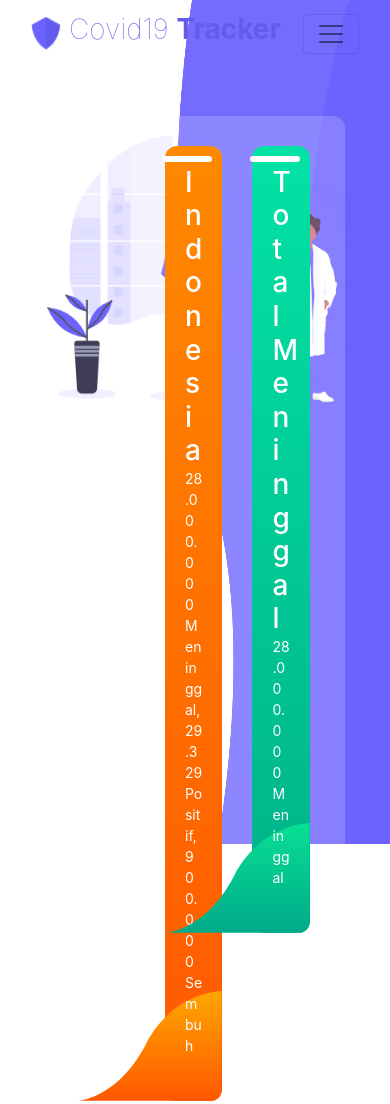
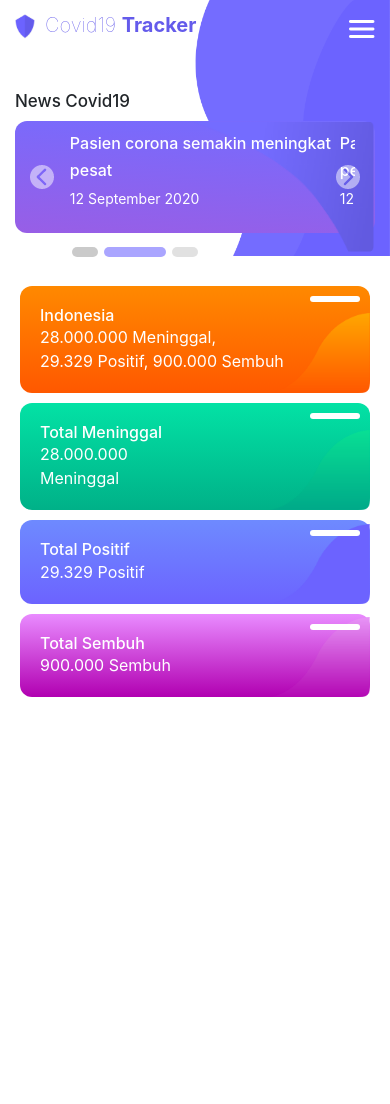
Before and after one commit to mhdryan09/slicing-web, a plain HTML site: page covid19/code/index.html in a window 390 px wide. Shown: the top 1104 px of the page. After the commit the page ends 844 px from the top, so only its background shows below. Drawn offline with nearby package versions, Linux system fonts and the light colour scheme.

Commit message:
menambahkan responsive web

```diff
--- a/covid19/code/index.html
+++ b/covid19/code/index.html
@@ -25,13 +25,15 @@
     <!-- Awal Navbar -->
     <nav class="navbar navbar-expand-lg navbar-light bg-transparent">
       <a class="navbar-brand" href="#">
-        <img src="assets/shield.png" width="30" height="35" class="d-inline-block align-top mr-2" alt="">
-        <h3>Covid19 <span>Tracker</span></h3>
+        <img src="assets/shield.png" width="30" height="40" class="d-inline-block align-top mr-2" alt="">
+        <h1>Covid19 <span>Tracker</span></h1>
       </a>
       <button class="navbar-toggler" type="button" data-toggle="collapse" data-target="#navbarNav"
         aria-controls="navbarNav" aria-expanded="false" aria-label="Toggle navigation">
         <span class="navbar-toggler-icon"></span>
       </button>
+      <!-- asset tombol toggle -->
+      <img src="assets/toggle.png" alt="">
       <div class="collapse navbar-collapse" id="navbarNav">
         <ul class="navbar-nav ml-auto">
           <li class="nav-item active">
@@ -56,12 +58,13 @@
 
     <!-- content -->
     <div class="row mt-5">
-      <div class="col-4">
+      <div class="col-12 col-lg-4">
         <img src="assets/people.png" class="img-people" alt="">
       </div>
-      <div class="col-8">
+      <div class="col-12 col-lg-8">
         <div class="row wrap-card">
-          <div class="col-6">
+
+          <div class="col-12 col-lg-6 mt-4 padding-cs">
             <div class="card bg-card-1">
               <div class="shape-hr"></div>
               <img src="assets/1.png" class="shape-card" alt="">
@@ -75,7 +78,7 @@
             </div>
           </div>
 
-          <div class="col-6">
+          <div class="col-12 col-lg-6 mt-4 padding-cs">
             <div class="card bg-card-2">
               <div class="shape-hr"></div>
               <img src="assets/2.png" class="shape-card" alt="">
@@ -89,7 +92,7 @@
             </div>
           </div>
 
-          <div class="col-6 mt-4">
+          <div class="col-12 col-lg-6 mt-4 padding-cs">
             <div class="card bg-card-3">
               <div class="shape-hr"></div>
               <img src="assets/3.png" class="shape-card" alt="">
@@ -100,7 +103,7 @@
             </div>
           </div>
 
-          <div class="col-6 mt-4">
+          <div class="col-12 col-lg-6 mt-4 padding-cs">
             <div class="card bg-card-4">
               <div class="shape-hr"></div>
               <img src="assets/4.png" class="shape-card" alt="">
--- a/covid19/code/style.css
+++ b/covid19/code/style.css
@@ -1,7 +1,6 @@
 body {
   position: relative;
   height: 100vh;
-  overflow: hidden;
 }
 
 /* navbar */
@@ -10,12 +9,12 @@ body {
   align-items: center;
 }
 
-.navbar-brand h3 {
+.navbar-brand h1 {
   font-weight: 100;
   color: #645beb;
 }
 
-.navbar-brand h3 span {
+.navbar-brand h1 span {
   font-weight: bold;
 }
 
@@ -42,7 +41,7 @@ body {
 
 .wrap-card {
   background-color: #ffffff2e;
-  padding: 30px 20px 30px 20px;
+  padding: 20px 20px 30px 20px;
   border-radius: 12px;
   margin-right: 30px;
 }
@@ -107,21 +106,19 @@ body {
 }
 
 .carousel {
-  margin-top: 10px;
   width: 100%;
   background: linear-gradient(184deg,
   rgba(116, 108, 255, 1) 0%,
   rgba(152, 94, 230, 1) 100%);
   position: relative;
   padding: 8px 20px;
-  padding-top: 12px;
   border-radius: 12px;
 }
 
 .carousel .shape-carousel {
   position: absolute;
   right: 0;
-  height: 125px;
+  height: 123px;
   width: 50%;
   top: 3px;
 }
@@ -158,3 +155,152 @@ body {
 {
   color: #fff;
 }
+
+/* Responsive Breakpoint */
+
+/* ketika layar maksimal 1200px */
+@media screen and (max-width: 1200px)
+{
+  .nav-link {
+    font-size: 16px;
+    margin-right: 10px;
+  }
+
+  .navbar-brand h1 {
+    font-size: 25px;
+  }
+
+  .navbar-brand img {
+    width: 20px;
+    height: 25px;
+    margin-right: 10px !important;
+    margin-top: -5px;
+  }
+
+  .text-news {
+    font-size: 17px;
+  }
+
+  .carousel-item h5 {
+    font-size: 14px;
+  }
+
+  .carousel-item p {
+    font-size: 12px;
+  }
+
+  .carousel .shape-carousel {
+    height: 100px;
+  }
+}
+
+/* ketika layar maksimal 992px */
+@media screen and (max-width: 992px) {
+  .bg {
+    width: 50%;
+    height: 256px;
+  }
+
+  .navbar {
+    padding-left: 0;
+    padding-right: 0;
+  }
+
+  .img-people {
+    display: none;
+  }
+
+  .navbar-toggler {
+    display: none;
+  }
+
+  .wrap-card {
+    background-color: transparent;
+    position: absolute;
+    top: 150px;
+    margin-right: 0;
+  }
+
+  /* custom padding */
+  .wrap-card .padding-cs {
+    padding-left: 0;
+    padding-right: 0;
+  }
+
+  .wrap-card .mt-4 {
+    margin-top: 10px !important;
+  }
+
+  .wrap-card .mt-4:first-child {
+    margin-top: -5px !important;
+  }
+
+  .wrap-carousel {
+    width: 100% !important;
+    margin-right: 0;
+    margin-left: 0;
+    margin-top: 15px;
+  }
+
+  .carousel .shape-carousel
+  {
+    height: 110px;
+    right: 1px;
+    top: 1px;
+    position: absolute;
+  }
+
+  .carousel-indicators {
+    right: 120px;
+  }
+
+  .card h3, .card p {
+    font-size: 16px;
+  }
+
+  .content h5 {
+    font-size: 16px;
+  }
+
+  .content p {
+    font-size: 14px;
+  }
+
+}
+
+@media screen and (max-width: 429px )
+{
+  .navbar-brand h1 {
+    font-size: 20px;
+  }
+
+  .carousel .carousel-inner {
+    padding-left: 50px;
+  }
+}
+
+/* ketika layar maksimal 396px: mobile */
+@media screen and (max-width: 396px)
+{
+  .wrap-card .mt-4:first-child
+  {
+    margin-top: 10px !important;
+  }
+
+  .card {
+    padding: 20px;
+  }
+
+  .card .shape-card {
+    height: 80px;
+    width: 100px;
+  }
+
+  .carousel .shape-carousel {
+    height: 130px;
+  }
+
+  .carousel .carousel-inner {
+    padding-left: 50px;
+  }
+}
```
